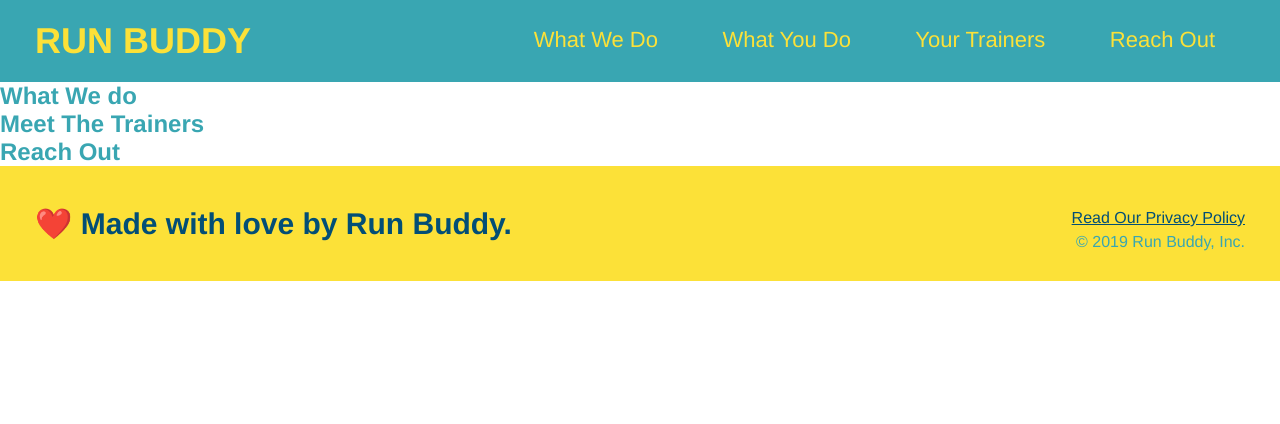
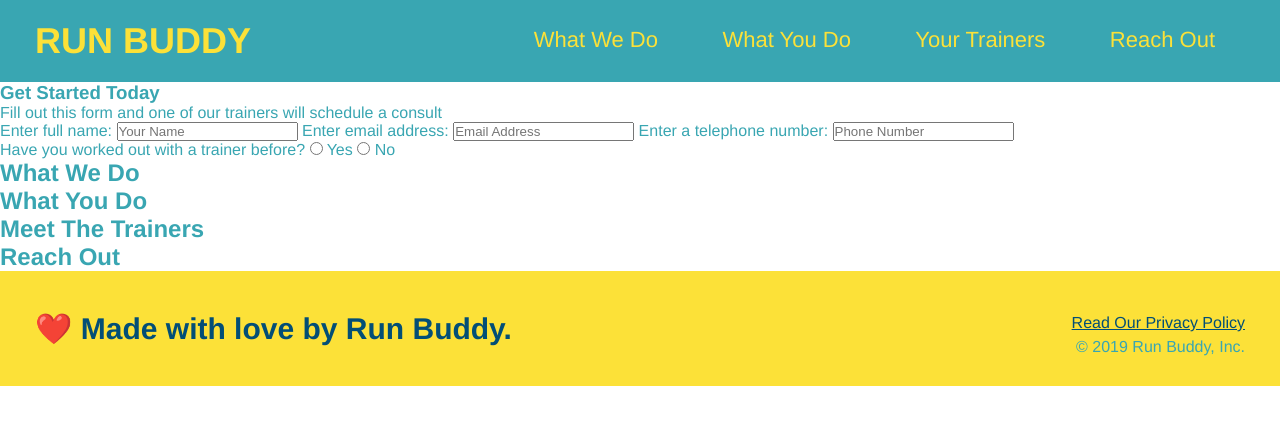
Before and after one commit to gordonlc18/run-buddy, a plain HTML site: page index.html in a window 1280 px wide. Drawn offline with Linux system fonts and the light colour scheme.

Commit message:
added form

```diff
--- a/index.html
+++ b/index.html
@@ -33,14 +33,40 @@
             </ul>
         </nav>
     </header>
-
+    <section>
+        <div>
+            <h3>Get Started Today</h3>
+            <p>Fill out this form and one of our trainers will schedule a consult</p>
+            <!-- Add form element -->
+            <form>
+                <label for="name">Enter full name:</label>
+                <input type="text" placeholder="Your Name" name="name" id="name" />
+                <label for="email">Enter email address:</label>
+                <input type="text" placeholder="Email Address" name="email" id="email" />
+                <label for="phone">Enter a telephone number:</label>
+                <input type="text" placeholder="Phone Number" name="phone" id="phone" />
+                <p>
+                    Have you worked out with a trainer before?
+                    <input type="radio" name="trainer-confirm" id="trainer-yes" />
+                    <label for="trainer-yes">Yes</label>
+                    <input type="radio" name="trainer-confirm" id="trainer-no" />
+                    <label for="trainer-no">No</label>
+                </p>
+            </form>
+        </div>
+    </section>
     <!--hero/jumbotron-->
     <section>
 
     </section>
     <!--"what we do" section-->
     <section>
-        <h2>What We do </h2>
+        <h2>What We Do </h2>
+
+    </section>
+    <!--"what you do" section-->
+    <section>
+        <h2>What You Do </h2>
 
     </section>
     <!--"meet the trainers" section-->
```
Also changed, not shown: 1 other file.
